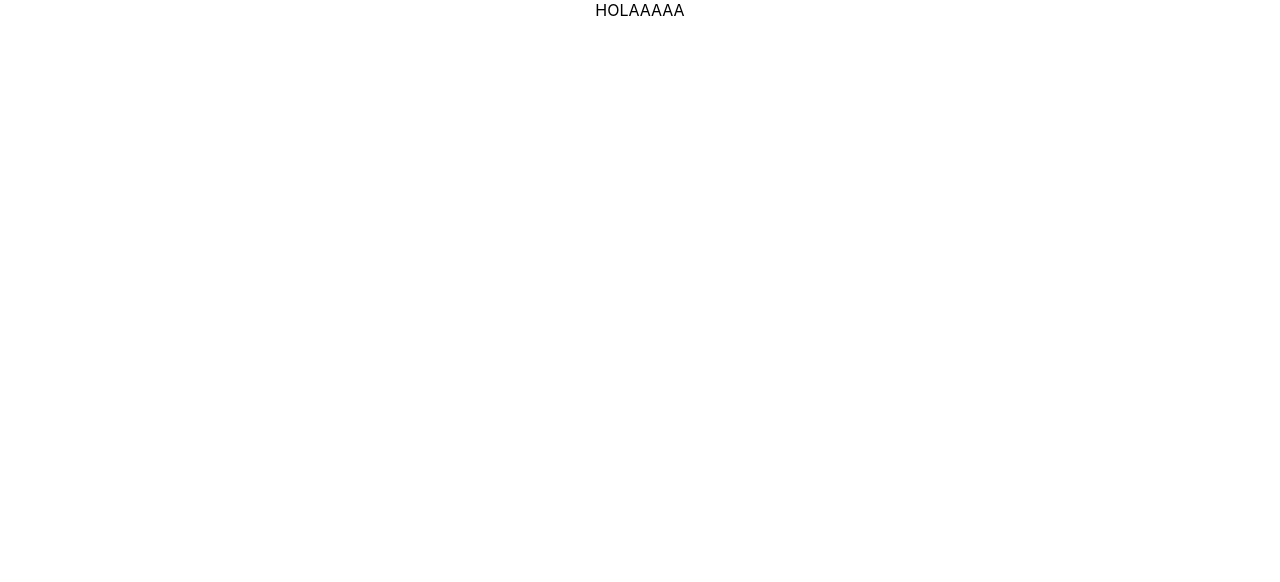
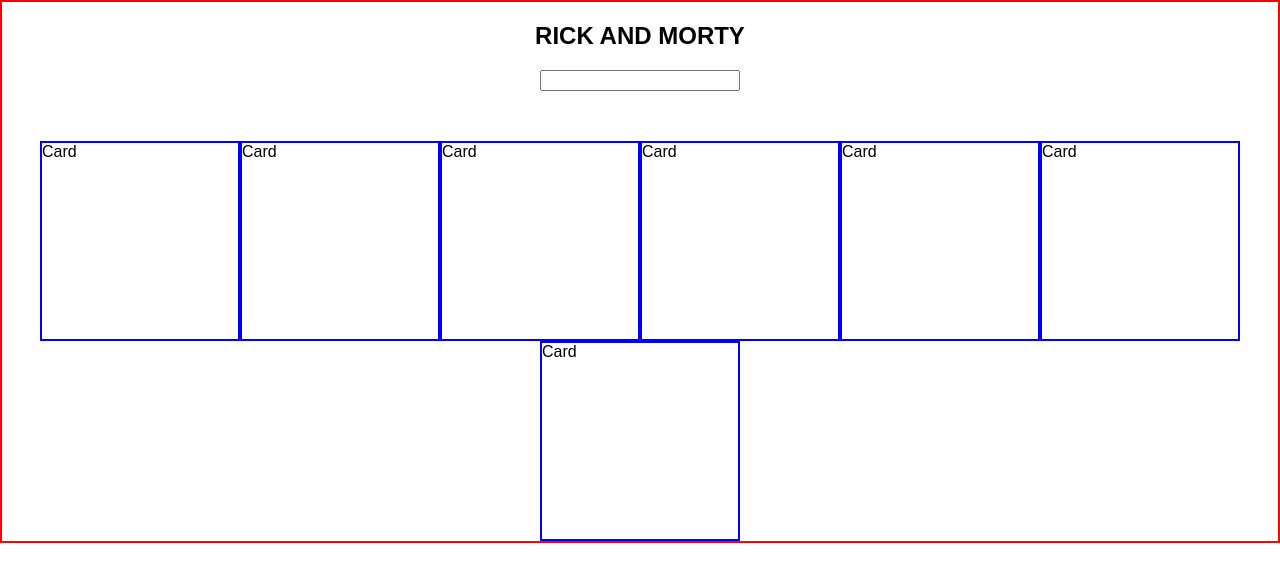
Before and after one commit to JosepLluisCM/009_Jump2Digital_Test, a JavaScript app: page / in a window 1280 px wide. Shown: the top 582 px of the page. Built offline with nearby package versions, Linux system fonts and the light colour scheme; the HTML template or start-up script is replaced by a standard one.

Commit message:
-basic shapes and components build

```diff
--- a/package.json
+++ b/package.json
@@ -11,6 +11,7 @@
     "react": "^18.2.0",
     "react-dom": "^18.2.0",
     "react-scripts": "5.0.1",
+    "styled-components": "^6.1.0",
     "web-vitals": "^2.1.4"
   },
   "scripts": {
--- a/src/App.css
+++ /dev/null
@@ -1,3 +0,0 @@
-.App {
-  text-align: center;
-}
--- a/src/App.js
+++ b/src/App.js
@@ -1,11 +1,22 @@
-import './App.css';
+import styled from 'styled-components';
+import Header from './components/Header';
+import SearchBar from './components/SearchBar';
+import CardList from './components/CardList';
 
+const AppStyled = styled.section`
+  display: flex;
+  justify-content: center;
+  align-items: center;
+  flex-direction: column;
+  border: 2px solid red;
+`;
 function App() {
   return (
-    <div className="App">
-      HOLAAAAA
-
-    </div>
+    <AppStyled>
+      <Header />
+      <SearchBar />
+      <CardList />
+    </AppStyled>
   );
 }
 
--- /dev/null
+++ b/src/components/Card.js
@@ -0,0 +1,17 @@
+import styled from "styled-components";
+
+const CardStyled = styled.div`
+  border: 2px solid blue;
+  width: 200px;
+  height: 200px;
+`;
+
+const Card = () => {
+  return (
+    <CardStyled>
+      Card
+    </CardStyled>
+  );
+}
+
+export default Card;
--- /dev/null
+++ b/src/components/CardList.js
@@ -0,0 +1,26 @@
+import styled from "styled-components";
+import Card from "./Card";
+
+const CardListStyled = styled.section`
+  display: flex;
+  flex-direction: row;
+  flex-wrap: wrap;
+  justify-content: center;
+  margin-top: 50px;
+`;
+
+const CardList = () => {
+  return (
+    <CardListStyled>
+      <Card />
+      <Card />
+      <Card />
+      <Card />
+      <Card />
+      <Card />
+      <Card />
+    </CardListStyled>
+  );
+}
+
+export default CardList;
--- /dev/null
+++ b/src/components/Header.js
@@ -0,0 +1,13 @@
+import styled from "styled-components";
+
+const HeaderStyled = styled.header``;
+
+const Header = () => {
+  return (
+    <HeaderStyled>
+      <h1>RICK AND MORTY</h1>
+    </HeaderStyled>
+  );
+}
+
+export default Header;
--- /dev/null
+++ b/src/components/SearchBar.js
@@ -0,0 +1,13 @@
+import styled from "styled-components";
+
+const SearchBarStyled = styled.input`
+  width: 200px;
+`;
+
+const SearchBar = () => {
+  return (
+    <SearchBarStyled type="search" />
+  );
+}
+
+export default SearchBar;
--- a/src/index.css
+++ b/src/index.css
@@ -1,13 +1,12 @@
-body {
-  margin: 0;
-  font-family: -apple-system, BlinkMacSystemFont, 'Segoe UI', 'Roboto', 'Oxygen',
-    'Ubuntu', 'Cantarell', 'Fira Sans', 'Droid Sans', 'Helvetica Neue',
-    sans-serif;
-  -webkit-font-smoothing: antialiased;
-  -moz-osx-font-smoothing: grayscale;
+* {
+  box-sizing: border-box;
 }
 
-code {
-  font-family: source-code-pro, Menlo, Monaco, Consolas, 'Courier New',
-    monospace;
+html {
+  font-family: sans-serif;
+  height: 100%;
 }
+
+body {
+  margin: 0px;
+}
```
Also changed, not shown: 1 other file (tests, documents, lock files or other folders).
